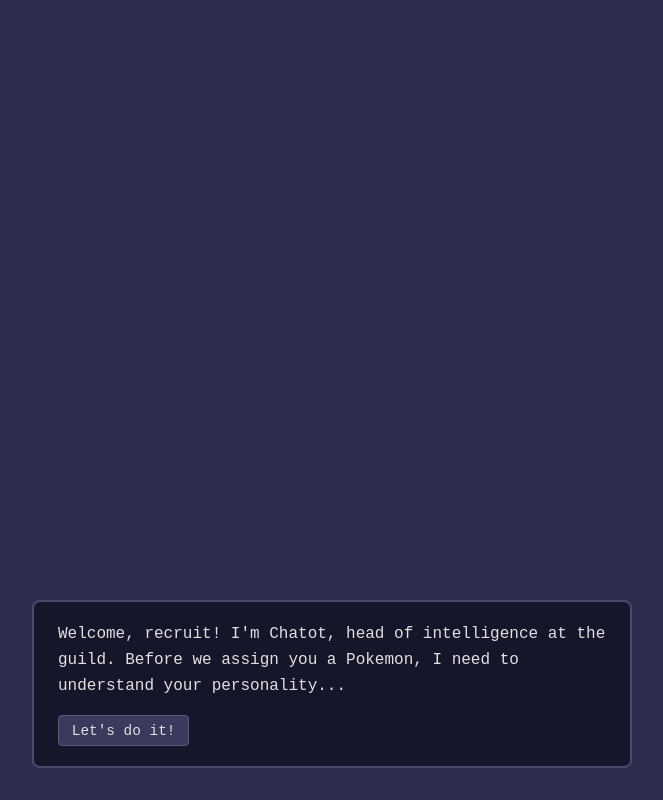
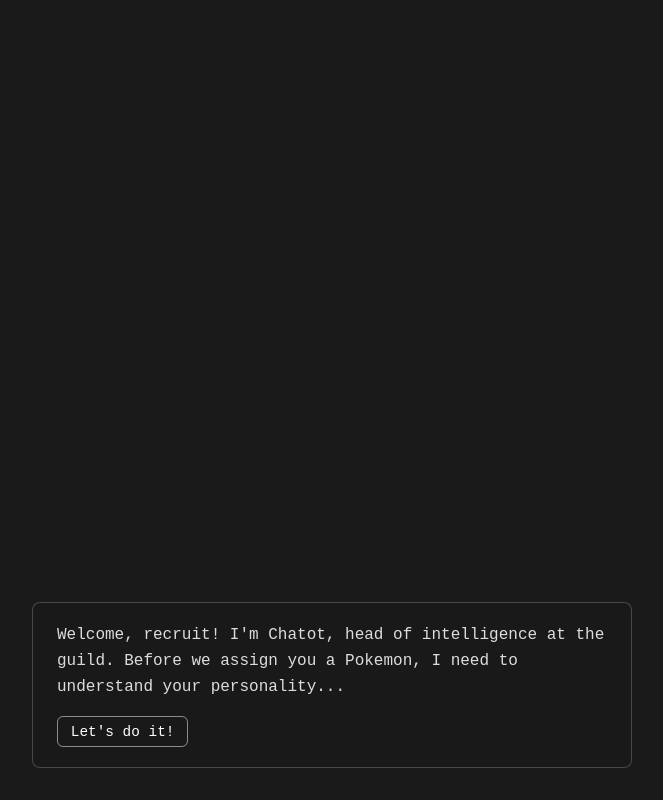
Before and after one commit to adam-kenawell/rescue-team-ai, a Django app: page /game/onboarding/ in a window 1280 px wide. Shown: the whole page, without its empty margins (308-971 px from the left). Run offline with Django 5.2, Linux system fonts and the light colour scheme.

Commit message:
style: match dark theme from adam.kenawell.family (#1a1a1a bg, accent borders, CSS vars)

```diff
--- a/game_engine/static/game_engine/css/base.css
+++ b/game_engine/static/game_engine/css/base.css
@@ -1,4 +1,16 @@
 /* Base styles for Rescue Team AI */
+:root {
+    --bg: #1a1a1a;
+    --bg-card: rgba(26, 26, 26, 0.9);
+    --text: rgba(255, 255, 255, 0.85);
+    --text-muted: rgba(255, 255, 255, 0.5);
+    --text-faint: rgba(255, 255, 255, 0.35);
+    --accent-rgb: 255, 255, 255;
+    --accent: rgb(var(--accent-rgb));
+    --border: rgba(255, 255, 255, 0.2);
+    --border-hover: rgba(255, 255, 255, 0.5);
+}
+
 *, *::before, *::after {
     box-sizing: border-box;
     margin: 0;
@@ -9,9 +21,10 @@
     height: 100%;
     width: 100%;
     overflow: hidden;
-    background: #1a1a2e;
-    color: #e0e0e0;
+    background: var(--bg);
+    color: var(--accent);
     font-family: 'Courier New', monospace;
+    line-height: 1.8;
 }
 
 #game-container {
--- a/game_engine/static/game_engine/css/quiz.css
+++ b/game_engine/static/game_engine/css/quiz.css
@@ -3,7 +3,7 @@
     width: 100%;
     height: 100%;
     position: relative;
-    background: #2d2d4e;
+    background: var(--bg);
     display: flex;
     flex-direction: column;
     align-items: center;
@@ -79,8 +79,8 @@
     left: 50%;
     transform: translateX(-50%);
     width: min(90%, 600px);
-    background: rgba(20, 20, 40, 0.92);
-    border: 2px solid #4a4a6a;
+    background: var(--bg-card);
+    border: 1px solid var(--border);
     border-radius: 8px;
     padding: 1.25rem 1.5rem;
     min-height: 120px;
@@ -94,6 +94,7 @@
     line-height: 1.6;
     margin-bottom: 1rem;
     min-height: 2.5em;
+    color: var(--text);
 }
 
 #chat-options {
@@ -103,20 +104,20 @@
 }
 
 #chat-options .chat-option {
-    background: #3a3a5c;
-    border: 1px solid #5a5a7c;
-    border-radius: 4px;
-    color: #e0e0e0;
+    background: none;
+    border: 1px solid rgba(var(--accent-rgb), 0.5);
+    border-radius: 6px;
+    color: var(--accent);
     padding: 0.4rem 0.8rem;
     cursor: pointer;
     font-family: inherit;
     font-size: 0.9rem;
-    transition: background 0.15s, border-color 0.15s;
+    transition: background 0.2s, border-color 0.2s;
 }
 
 #chat-options .chat-option:hover {
-    background: #4a4a6c;
-    border-color: #7a7a9c;
+    background: rgba(var(--accent-rgb), 0.1);
+    border-color: var(--accent);
 }
 
 /* -- Chat text input -- */
```
Also changed, not shown: other parts of game_engine/static/game_engine/css/quiz.css (+13 -13 lines).
